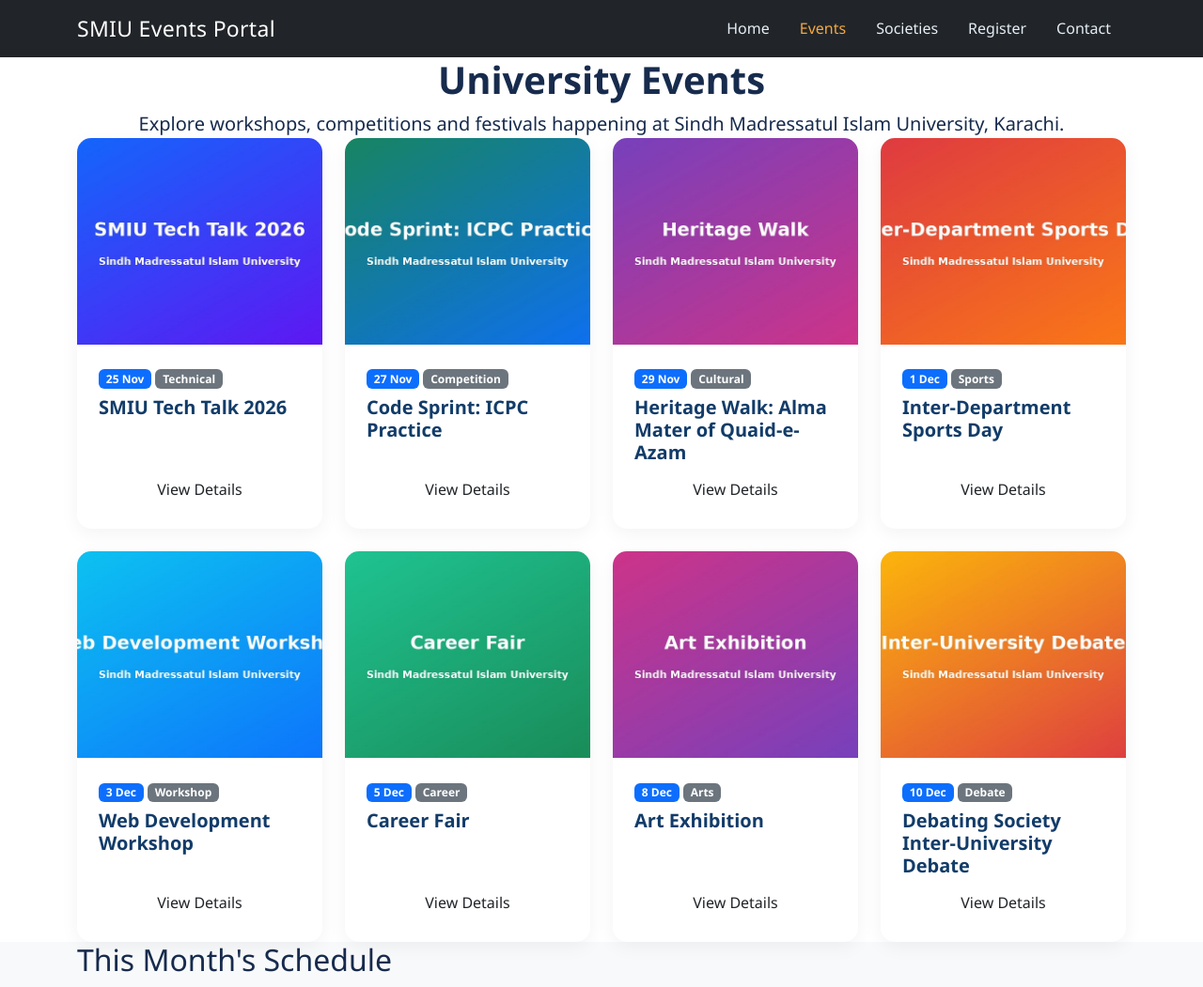
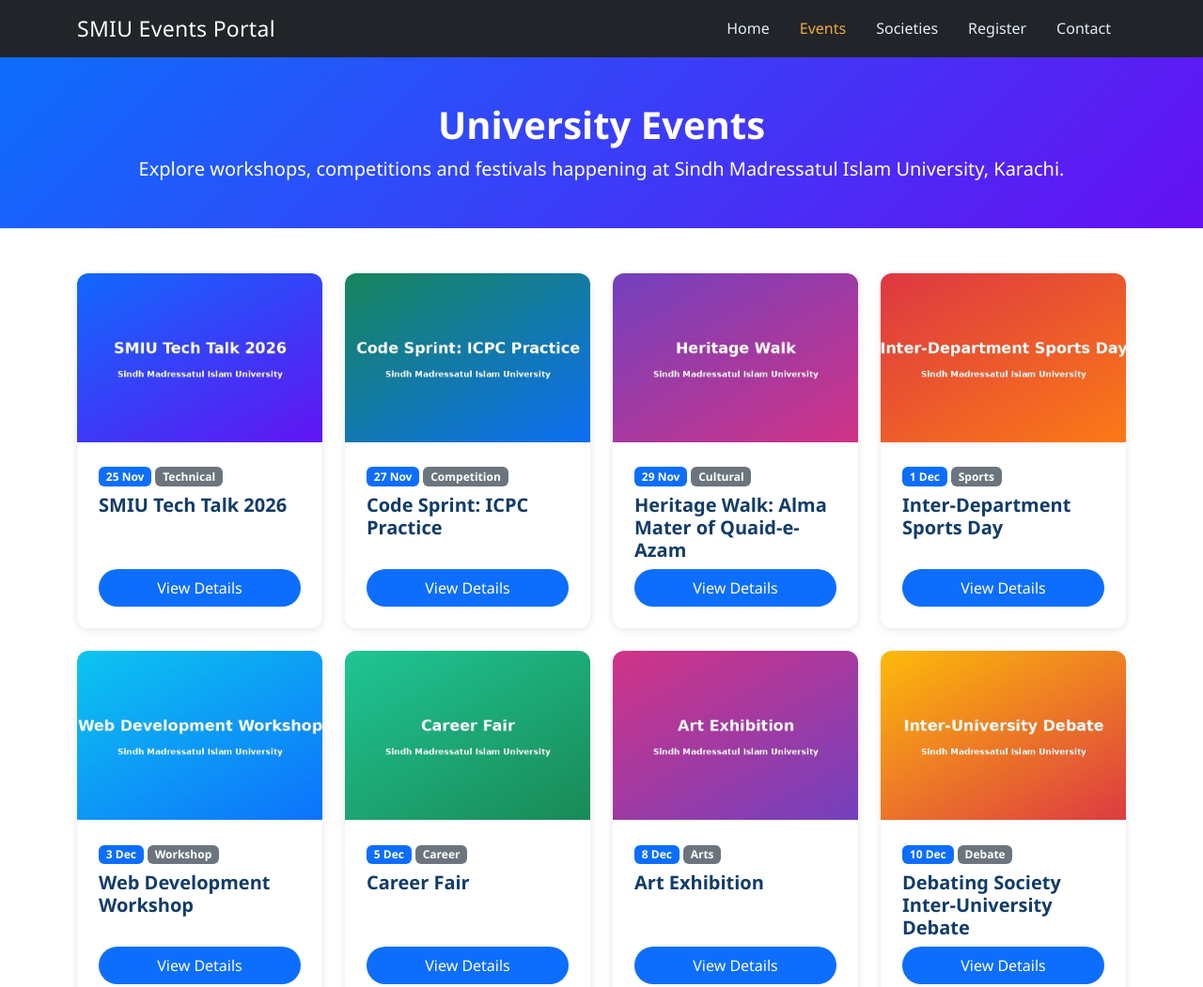
Before and after one commit to Maryam28805/smiu-events-portal--syntax-squad-, a plain HTML site: page events.html in a window 1280 px wide. Shown: the top 1051 px of the page at 94% size. Drawn offline with nearby package versions, Linux system fonts and the light colour scheme.

Commit message:
Update style.css
Add event card hover effect and theme button styles

```diff
--- a/css/style.css
+++ b/css/style.css
@@ -516,3 +516,65 @@ body {
         font-size: 27px;
     }
 }
+/* ===== Events pages (Farhan) - paste at the END of css/style.css ===== */
+
+/* Page heading band for events page */
+.events-header {
+  padding: 3rem 0;
+  background: linear-gradient(135deg, var(--primary-color, #0d6efd), var(--secondary-color, #6610f2));
+  color: #fff;
+}
+
+/* Shared vertical spacing between sections (skip if Member 1 already defined it) */
+.section-spacing {
+  padding: 3rem 0;
+}
+
+/* Event card with hover lift effect */
+.event-card {
+  border: none;
+  border-radius: 12px;
+  overflow: hidden;
+  box-shadow: 0 2px 8px rgba(0, 0, 0, 0.1);
+  transition: transform 0.3s ease, box-shadow 0.3s ease;
+}
+
+.event-card:hover {
+  transform: translateY(-6px);
+  box-shadow: 0 10px 24px rgba(0, 0, 0, 0.2);
+}
+
+/* Fixed image height so all cards line up */
+.event-card .card-img-top {
+  height: 180px;
+  object-fit: cover;
+}
+
+/* Custom theme button (skip if Member 1 already defined .btn-theme) */
+.btn-theme {
+  background-color: var(--primary-color, #0d6efd);
+  border: none;
+  color: #fff;
+  border-radius: 50px;
+  padding: 0.5rem 1.25rem;
+  transition: background-color 0.3s ease, transform 0.2s ease;
+}
+
+.btn-theme:hover {
+  background-color: var(--secondary-color, #6610f2);
+  color: #fff;
+  transform: scale(1.04);
+}
+
+/* Banner image on event details page */
+.event-banner {
+  max-height: 380px;
+  object-fit: cover;
+}
+
+/* Info card on event details page */
+.event-info-card {
+  border-radius: 12px;
+  overflow: hidden;
+  box-shadow: 0 4px 14px rgba(0, 0, 0, 0.12);
+}
```
